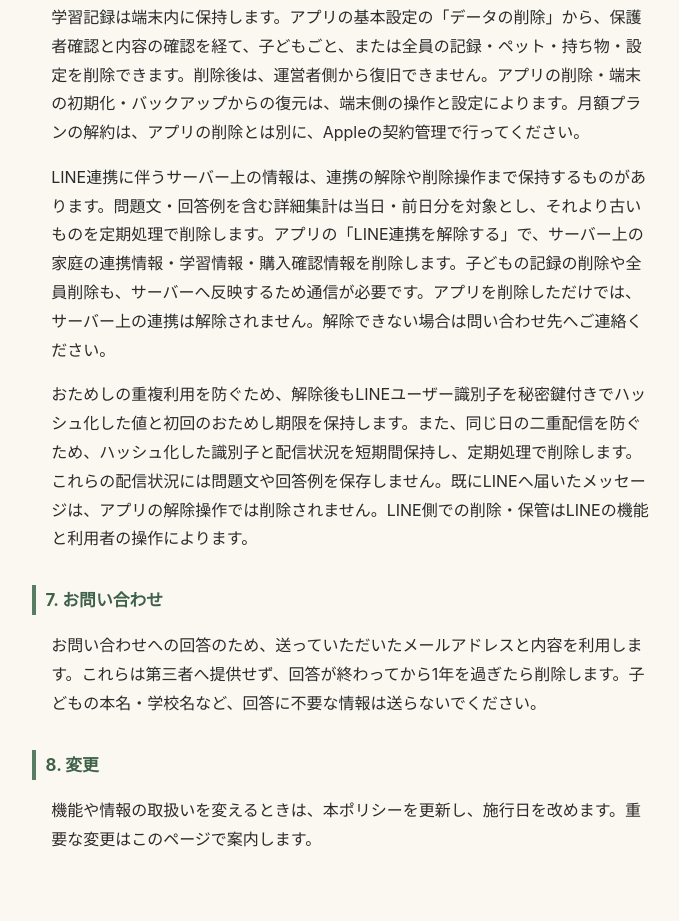
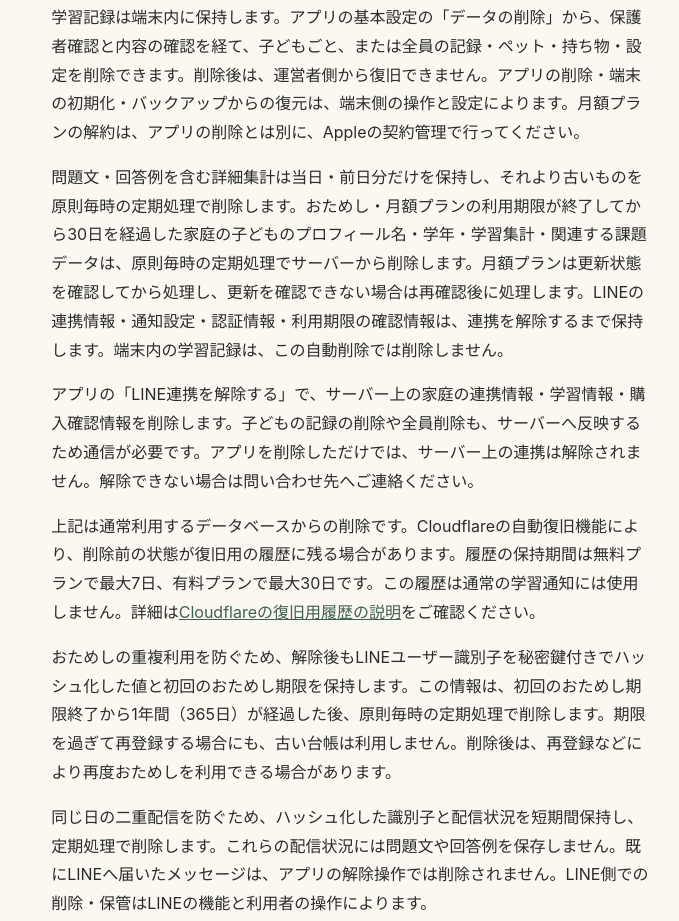
Before and after one commit to yumaotoizumi/manabi-pet-support, a plain HTML site: page privacy.html in a window 1280 px wide. Shown: the part 2023-2944 px from the top of the page, without its empty margins (288-967 px from the left). Before the commit the page ends 2893 px from the top, so only its background shows below. Drawn offline with Linux system fonts and the light colour scheme.

Commit message:
LINE学習情報とおためし台帳の保存期間を明記（アプリ#2）

```diff
--- a/privacy.html
+++ b/privacy.html
@@ -17,8 +17,11 @@
 <p>子どもの利用を想定しています。購入や外部ページへの移動など保護者向けの操作には、保護者による確認を設けています。この確認は本人認証ではなく、個人情報の収集に関する法的な保護者同意の代わりにもなりません。</p>
 <h2>6. 削除・保管</h2>
 <p>学習記録は端末内に保持します。アプリの基本設定の「データの削除」から、保護者確認と内容の確認を経て、子どもごと、または全員の記録・ペット・持ち物・設定を削除できます。削除後は、運営者側から復旧できません。アプリの削除・端末の初期化・バックアップからの復元は、端末側の操作と設定によります。月額プランの解約は、アプリの削除とは別に、Appleの契約管理で行ってください。</p>
-<p>LINE連携に伴うサーバー上の情報は、連携の解除や削除操作まで保持するものがあります。問題文・回答例を含む詳細集計は当日・前日分を対象とし、それより古いものを定期処理で削除します。アプリの「LINE連携を解除する」で、サーバー上の家庭の連携情報・学習情報・購入確認情報を削除します。子どもの記録の削除や全員削除も、サーバーへ反映するため通信が必要です。アプリを削除しただけでは、サーバー上の連携は解除されません。解除できない場合は問い合わせ先へご連絡ください。</p>
-<p>おためしの重複利用を防ぐため、解除後もLINEユーザー識別子を秘密鍵付きでハッシュ化した値と初回のおためし期限を保持します。また、同じ日の二重配信を防ぐため、ハッシュ化した識別子と配信状況を短期間保持し、定期処理で削除します。これらの配信状況には問題文や回答例を保存しません。既にLINEへ届いたメッセージは、アプリの解除操作では削除されません。LINE側での削除・保管はLINEの機能と利用者の操作によります。</p>
+<p>問題文・回答例を含む詳細集計は当日・前日分だけを保持し、それより古いものを原則毎時の定期処理で削除します。おためし・月額プランの利用期限が終了してから30日を経過した家庭の子どものプロフィール名・学年・学習集計・関連する課題データは、原則毎時の定期処理でサーバーから削除します。月額プランは更新状態を確認してから処理し、更新を確認できない場合は再確認後に処理します。LINEの連携情報・通知設定・認証情報・利用期限の確認情報は、連携を解除するまで保持します。端末内の学習記録は、この自動削除では削除しません。</p>
+<p>アプリの「LINE連携を解除する」で、サーバー上の家庭の連携情報・学習情報・購入確認情報を削除します。子どもの記録の削除や全員削除も、サーバーへ反映するため通信が必要です。アプリを削除しただけでは、サーバー上の連携は解除されません。解除できない場合は問い合わせ先へご連絡ください。</p>
+<p>上記は通常利用するデータベースからの削除です。Cloudflareの自動復旧機能により、削除前の状態が復旧用の履歴に残る場合があります。履歴の保持期間は無料プランで最大7日、有料プランで最大30日です。この履歴は通常の学習通知には使用しません。詳細は<a href="https://developers.cloudflare.com/d1/reference/time-travel/">Cloudflareの復旧用履歴の説明</a>をご確認ください。</p>
+<p>おためしの重複利用を防ぐため、解除後もLINEユーザー識別子を秘密鍵付きでハッシュ化した値と初回のおためし期限を保持します。この情報は、初回のおためし期限終了から1年間（365日）が経過した後、原則毎時の定期処理で削除します。期限を過ぎて再登録する場合にも、古い台帳は利用しません。削除後は、再登録などにより再度おためしを利用できる場合があります。</p>
+<p>同じ日の二重配信を防ぐため、ハッシュ化した識別子と配信状況を短期間保持し、定期処理で削除します。これらの配信状況には問題文や回答例を保存しません。既にLINEへ届いたメッセージは、アプリの解除操作では削除されません。LINE側での削除・保管はLINEの機能と利用者の操作によります。</p>
 <h2>7. お問い合わせ</h2>
 <p>お問い合わせへの回答のため、送っていただいたメールアドレスと内容を利用します。これらは第三者へ提供せず、回答が終わってから1年を過ぎたら削除します。子どもの本名・学校名など、回答に不要な情報は送らないでください。</p>
 <h2>8. 変更</h2>
```
